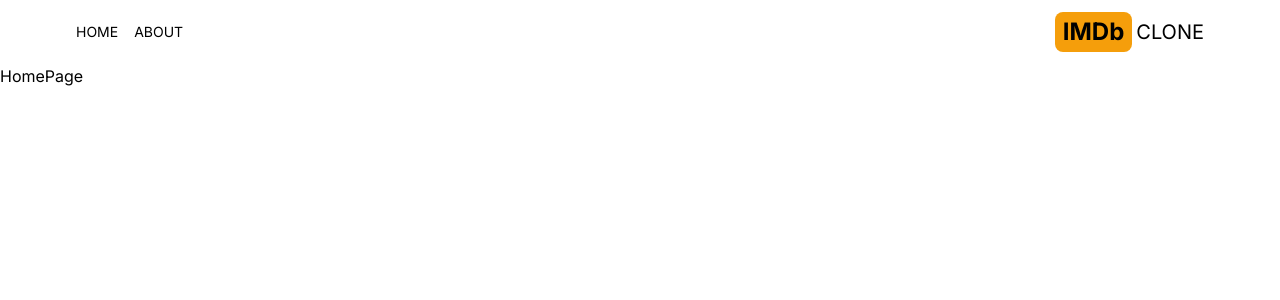
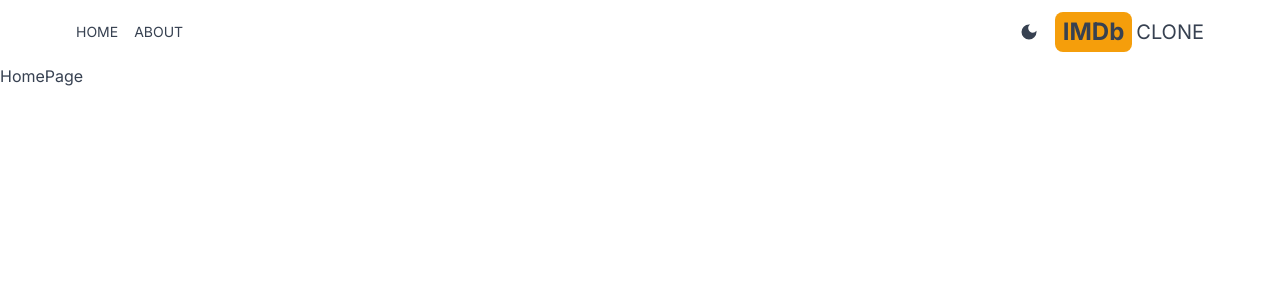
Before and after one commit to usama387/Next-Js-14-imdb, a Next.js app: page / in a window 1280 px wide. Shown: the top 300 px of the page. Built offline with nearby package versions, Linux system fonts and the light colour scheme.

Commit message:
Added dark mode in the app

```diff
--- a/package.json
+++ b/package.json
@@ -10,6 +10,7 @@
   },
   "dependencies": {
     "next": "14.1.3",
+    "next-themes": "^0.2.1",
     "react": "^18",
     "react-dom": "^18",
     "react-icons": "^5.0.1"
--- /dev/null
+++ b/src/app/Providers.jsx
@@ -0,0 +1,13 @@
+"use client";
+import React from "react";
+import { ThemeProvider } from "next-themes";
+
+const Providers = ({ children }) => {
+  return (
+    <ThemeProvider defaultTheme="system" attribute="class">
+      <div className="text-gray-700 dark:text-gray-200 dark:bg-gray-700 min-h-screen select-none transition-colors duration-300">{children}</div>
+    </ThemeProvider>
+  );
+};
+
+export default Providers;
--- a/src/app/layout.js
+++ b/src/app/layout.js
@@ -1,6 +1,7 @@
 import { Inter } from "next/font/google";
 import "./globals.css";
 import Header from "@/components/Header";
+import Providers from "./Providers";
 
 const inter = Inter({ subsets: ["latin"] });
 
@@ -13,9 +14,11 @@
   return (
     <html lang="en">
       <body className={inter.className}>
-        <Header />
-        {children}
-        </body>
+        <Providers>
+          <Header />
+          {children}
+        </Providers>
+      </body>
     </html>
   );
 }
--- /dev/null
+++ b/src/components/DarkModeSwitch.jsx
@@ -0,0 +1,38 @@
+"use client";
+import React, { useEffect, useState } from "react";
+import { MdDarkMode, MdLightMode } from "react-icons/md";
+import { useTheme } from "next-themes";
+
+const DarkModeSwitch = () => {
+  // #1 determining current theme of the page also setting the theme
+  const { theme, setTheme, systemTheme } = useTheme();
+
+  // #4 Managing the state transition of dark and light mode
+  const [mounted, setMounted] = useState(false);
+
+  // #2 defining the current theme if it is equal to system theme use it otherwise change it
+  const currentTheme = theme === "system" ? systemTheme : theme;
+
+  // #5 When the page is loaded handle the useState
+  useEffect(() => setMounted(true), []);
+
+  return (
+    <div>
+      {/* #3 Here i will use a condition */}
+      {mounted &&
+        (currentTheme === "dark" ? (
+          <MdLightMode
+            onClick={() => setTheme("light")}
+            className="text-xl cursor-pointer hover:text-amber-500"
+          />
+        ) : (
+          <MdDarkMode
+            onClick={() => setTheme("dark")}
+            className="text-xl cursor-pointer hover:text-amber-500"
+          />
+        ))}
+    </div>
+  );
+};
+
+export default DarkModeSwitch;
--- a/src/components/Header.jsx
+++ b/src/components/Header.jsx
@@ -1,6 +1,7 @@
 import React from "react";
 import MenuItem from "./MenuItem";
 import Link from "next/link";
+import DarkModeSwitch from "./DarkModeSwitch";
 
 const Header = () => {
   return (
@@ -13,11 +14,17 @@
         <MenuItem title="about" address="/about" />
       </div>
 
-      {/* #3 Right Side */}
-      <Link href={'/'} className="flex gap-1 items-center ">
-        <span className="text-2xl font-bold bg-amber-500 py-1 px-2 rounded-lg">IMDb</span>
-        <span className="text-xl hidden sm:inline ">CLONE</span>
-      </Link>
+      {/* #4 Dark Mode Switch */}
+      <div className="flex items-center gap-4">
+        <DarkModeSwitch />
+        {/* #3 Right Side */}
+        <Link href={"/"} className="flex gap-1 items-center ">
+          <span className="text-2xl font-bold bg-amber-500 py-1 px-2 rounded-lg">
+            IMDb
+          </span>
+          <span className="text-xl hidden sm:inline ">CLONE</span>
+        </Link>
+      </div>
     </div>
   );
 };
--- a/tailwind.config.js
+++ b/tailwind.config.js
@@ -15,4 +15,5 @@
     },
   },
   plugins: [],
+  darkMode: "class",
 };
```
Also changed, not shown: 1 other file (tests, documents, lock files or other folders).
